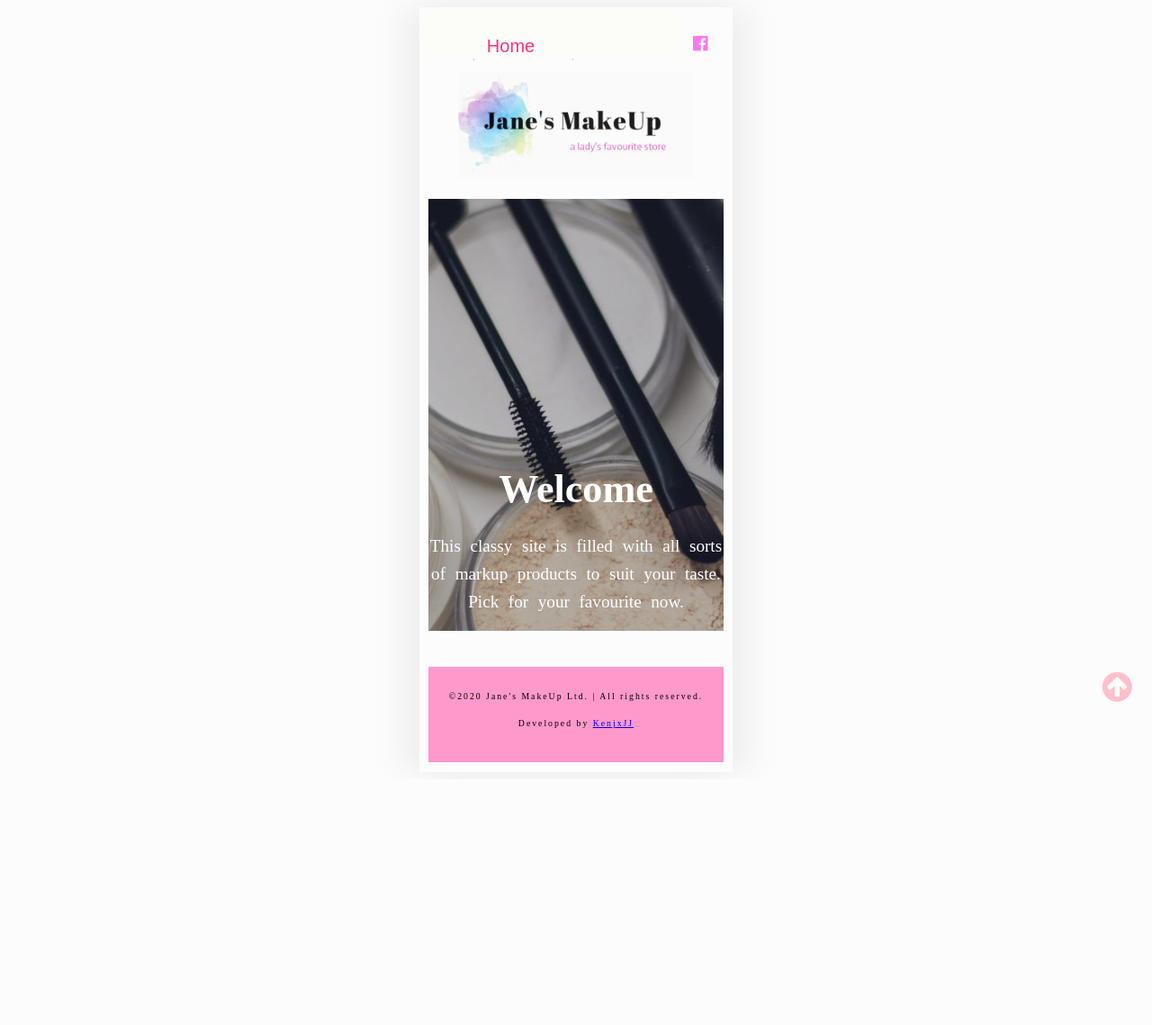
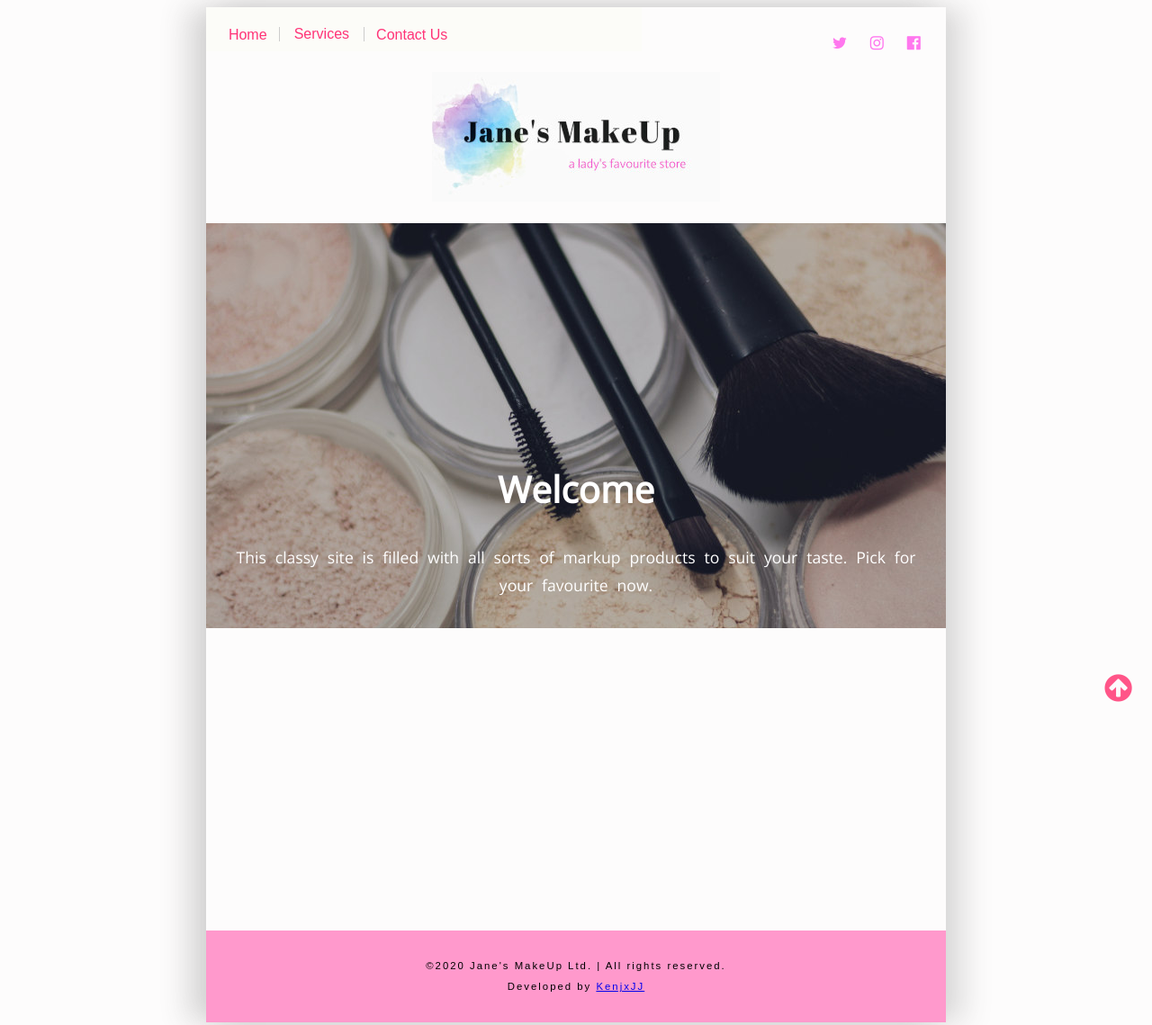
Before and after one commit to KenjxJJ/MakeUp-App, a plain HTML site: page index.html in a window 1280 px wide. Shown: the top 1139 px of the page at 90% size. Before the commit the page ends 866 px from the top, so only its background shows below. Drawn offline with nearby package versions, Linux system fonts and the light colour scheme; no server answers; a web font is replaced by a local one.

Commit message:
Edit general styling

```diff
--- a/css/main.css
+++ b/css/main.css
@@ -1,11 +1,21 @@
+@import url('https://fonts.googleapis.com/css2?family=Belleza&family=Open+Sans&display=swap');
+.container {
+    overflow-x: hidden;
+}
+
+main,
+.footer {
+    margin-left: -12px;
+    margin-right: -12px;
+}
+
 body {
-    font-size: 1.2rem;
-    font-family: 'Sentinel', serif;
+    font-size: 1.1rem;
+    font-family: 'Belleza', sans-serif;
     background-color: rgba(253, 252, 252, 0.918);
     display: flex;
     flex-direction: column;
-    min-width: 290px;
-    overflow-x: hidden;
+    min-width: 235px;
 }
 
 .header {
@@ -38,7 +48,7 @@ ul {
     text-align: center;
     flex: 1 0 100%;
     padding: 0;
-    font-family: 'Tw Cen MT Condensed', ' Arial Narrow', 'Arial', sans-serif;
+    font-family: 'Belleza', sans-serif;
 }
 
 li {
@@ -122,7 +132,7 @@ img.logo {
 
 main {
     text-align: center;
-    min-height: 65vh;
+    font-family: 'Open Sans', Arial, sans-serif;
 }
 
 main header {
@@ -143,6 +153,9 @@ main p {
     flex-flow: column wrap;
     justify-content: center;
     align-items: center;
+    transition: all .5s ease-in;
+    min-height: 40vh;
+    padding: 0.5rem;
 }
 
 .product {
@@ -152,19 +165,20 @@ main p {
     display: flex;
     flex-flow: row wrap;
     justify-content: left;
-    background-color: rgb(250, 236, 218);
+    background-color: rgba(248, 235, 218, 0.829);
     padding: 0.2em;
 }
 
 .product>* {
     flex: 1 1 100%;
-    color: rgba(44, 44, 44, 0.89);
-    font-size: 1.2rem;
+    color: rgba(36, 36, 36, 0.89);
+    font-size: 1.02rem;
     text-align: left;
 }
 
 .product>.about_product {
     margin-top: 8px;
+    padding: 0rem 0.4rem;
 }
 
 .about_product a {
@@ -174,15 +188,14 @@ main p {
 
 img.displayed_image {
     width: 100%;
-    border: 2px solid whitesmoke;
+    height: 370px;
 }
 
 .footer {
-    padding: 1.4rem;
+    padding: 2.1rem 1.4rem 1.4rem;
     background-color: #f9c;
-    line-height: 1.3rem;
     text-align: center;
-    font-size: 0.61rem;
+    font-size: 0.71rem;
     letter-spacing: 2px;
 }
 
@@ -196,16 +209,11 @@ img.displayed_image {
 }
 
 .up-button a {
-    color: pink;
+    color: #ff5588;
 }
 
 
 /* //ContactUs Page */
-
-main h1,
-main p {
-    padding: 0.2rem 0;
-}
 
 main h1.feedback_heading {
     color: #ff5588;
@@ -236,7 +244,6 @@ hr {
 @media all and (max-width:320px) {
     .product {
         justify-content: center;
-        align-items: center;
     }
 }
 
@@ -267,11 +274,15 @@ hr {
         margin: 3.5rem auto 0;
         display: block;
     }
+    .footer {
+        position: unset !important;
+    }
 }
 
 @media all and (min-width: 550px) {
     .container {
-        padding: 0.67rem;
+        width: 100vw;
+        padding: 0.67rem 0.67rem 0;
         position: relative;
     }
     #myHamburger,
@@ -280,9 +291,10 @@ hr {
     }
     .header {
         position: absolute;
-        width: 50%;
-        left: 0.3rem;
-        padding: 1.8rem 3.5rem 0;
+        width: 55%;
+        top: 0rem;
+        left: 0rem;
+        padding: 1.2rem 1rem 0 1rem;
         height: 30px;
         overflow: hidden;
         background-color: rgb(252, 252, 248);
@@ -291,11 +303,16 @@ hr {
     .header * {
         transition: none;
         display: inline;
-        font-size: 20px;
+        font-size: 1rem;
     }
     .header ul li {
         background: none;
-        font-size: 1.5rem;
+        font-size: 0.9rem;
+    }
+    ul li a:hover,
+    ul li a:focus {
+        background-color: #f37;
+        padding: .3rem .75rem;
     }
     .header ul li:nth-child(2) {
         padding: 0 1rem;
@@ -313,8 +330,9 @@ hr {
     }
     .landing {
         background: url('/img/img_1.jpg') no-repeat center center;
+        width: 100%;
         z-index: -1;
-        height: 60vh;
+        min-height: 450px;
         position: relative;
     }
     .landing .text {
@@ -330,21 +348,27 @@ hr {
     }
     .product {
         width: 28%;
-        margin: 0.6em;
+        height: 378px;
     }
     .product * {
         text-align: left;
     }
-    img {
-        max-height: 300px;
+    img.displayed_image {
+        height: 270px;
+    }
+}
+
+@media all and(min-width:780px) {
+    .product {
+        margin: 1.2rem;
     }
 }
 
 @media all and (min-width: 800px) {
     .container {
         max-width: 800px;
-        margin: auto;
-        box-shadow: 20px 0px 30px rgba(212, 212, 212, 0.3), -20px 0px 30px rgba(212, 212, 212, 0.3);
+        margin: 0 auto;
+        box-shadow: 20px 0px 30px rgba(66, 66, 66, 0.171), -20px 0px 30px rgba(65, 65, 65, 0.199);
     }
     .social_links_section {
         min-width: 500px;
```
